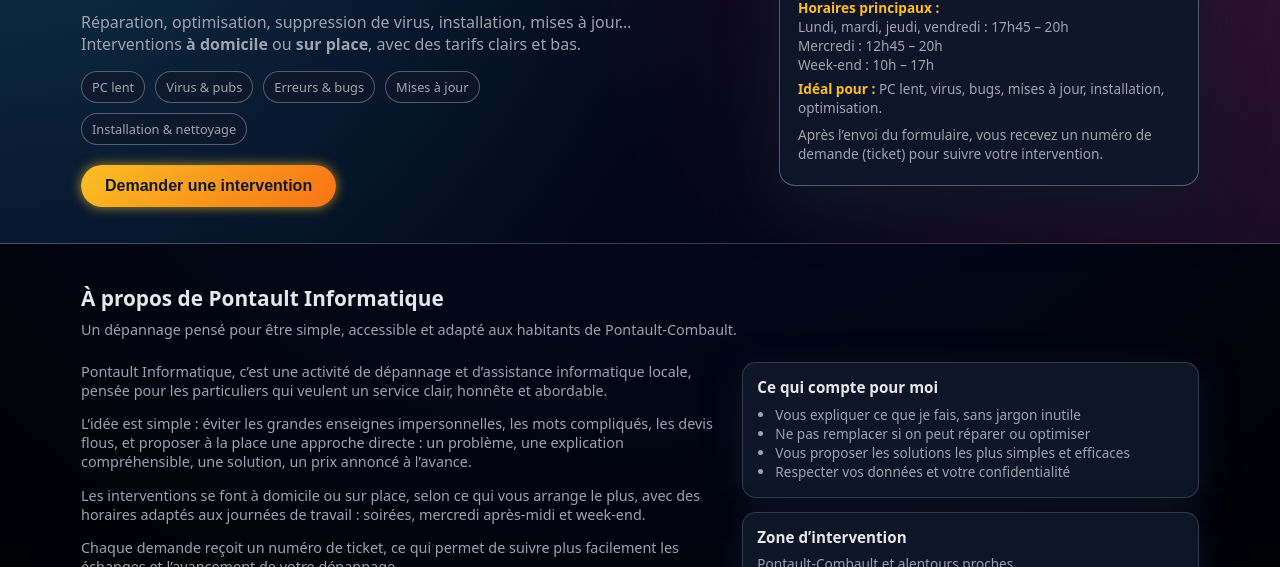
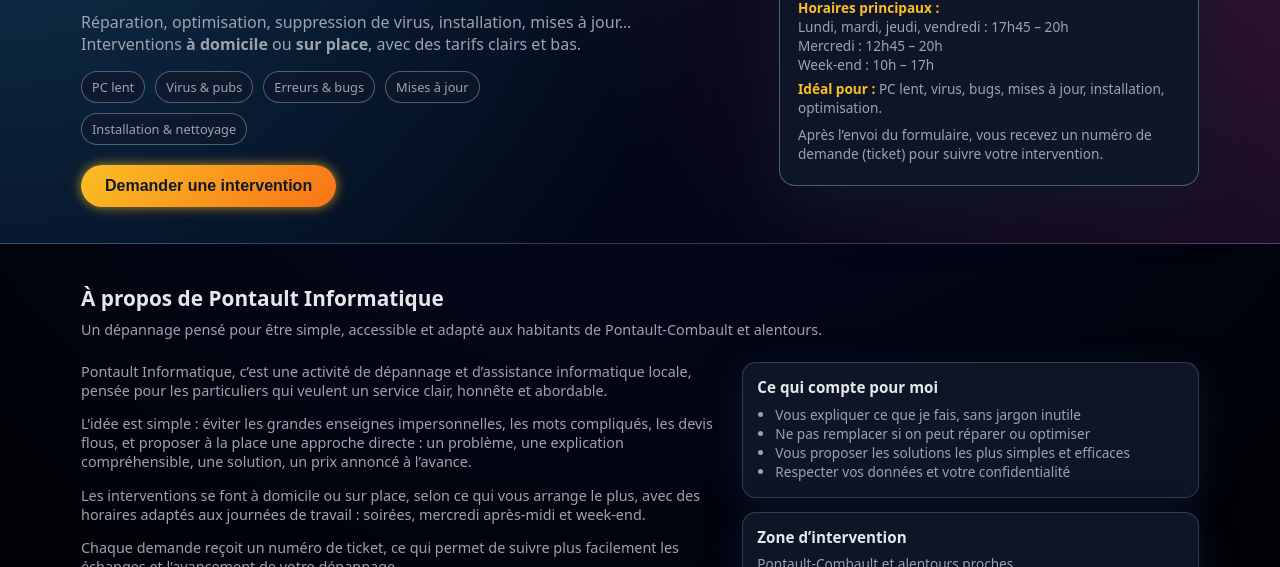
Before and after one commit to LevelUpLeo342/depannage_informatique, a plain HTML site: page index.html in a window 1280 px wide. Both pictures are taken after a click on the button "À propos". Shown: the part 233-800 px from the top of the page. Drawn offline with nearby package versions, Linux system fonts and the light colour scheme.

Commit message:
Add files via upload

```diff
--- a/index.html
+++ b/index.html
@@ -1214,7 +1214,7 @@
     <div class="container">
         <h2 class="section-title">À propos de Pontault Informatique</h2>
         <p class="section-sub">
-            Un dépannage pensé pour être simple, accessible et adapté aux habitants de Pontault-Combault.
+            Un dépannage pensé pour être simple, accessible et adapté aux habitants de Pontault-Combault et alentours.
         </p>
 
         <div class="two-columns">
```
